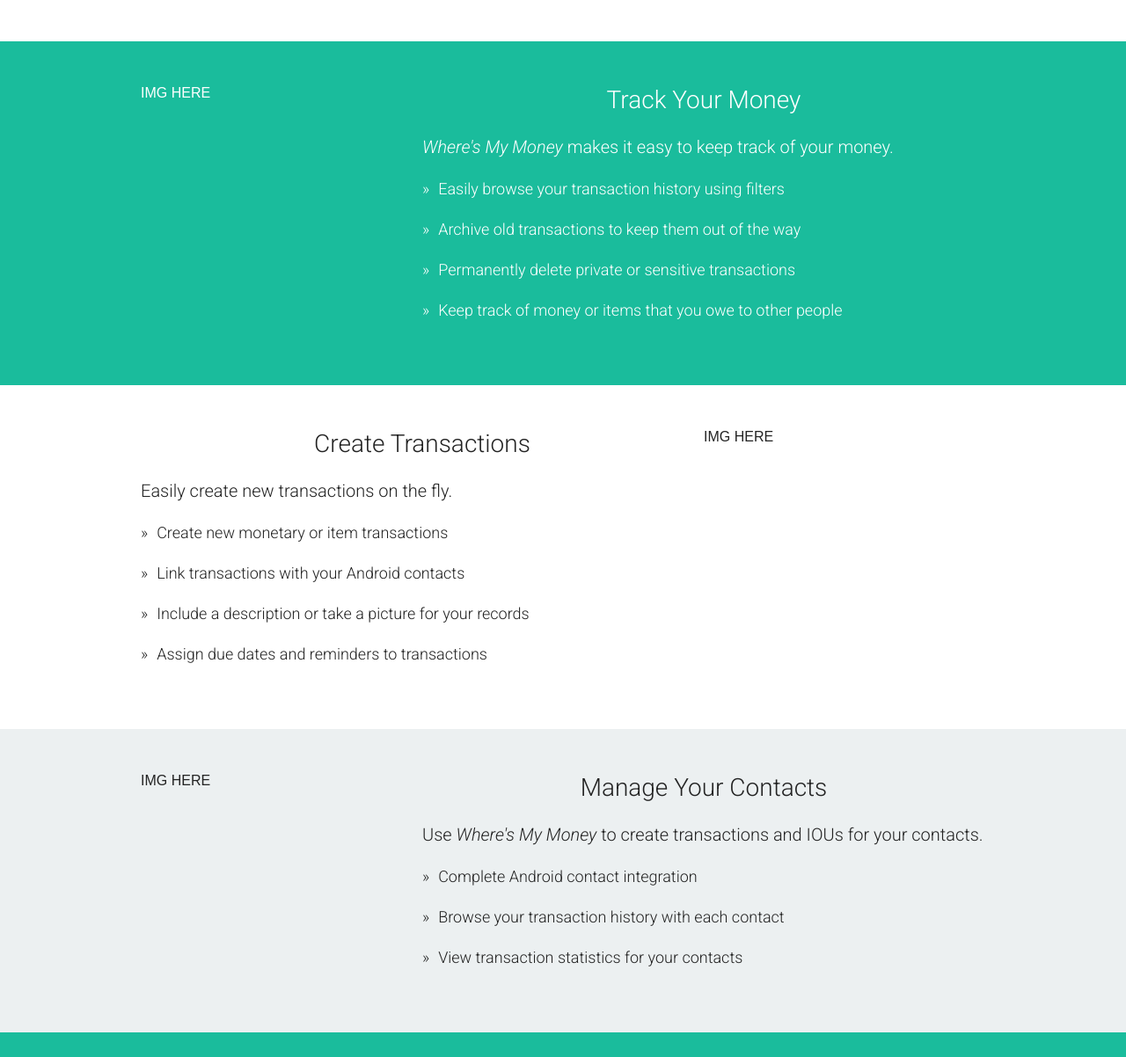
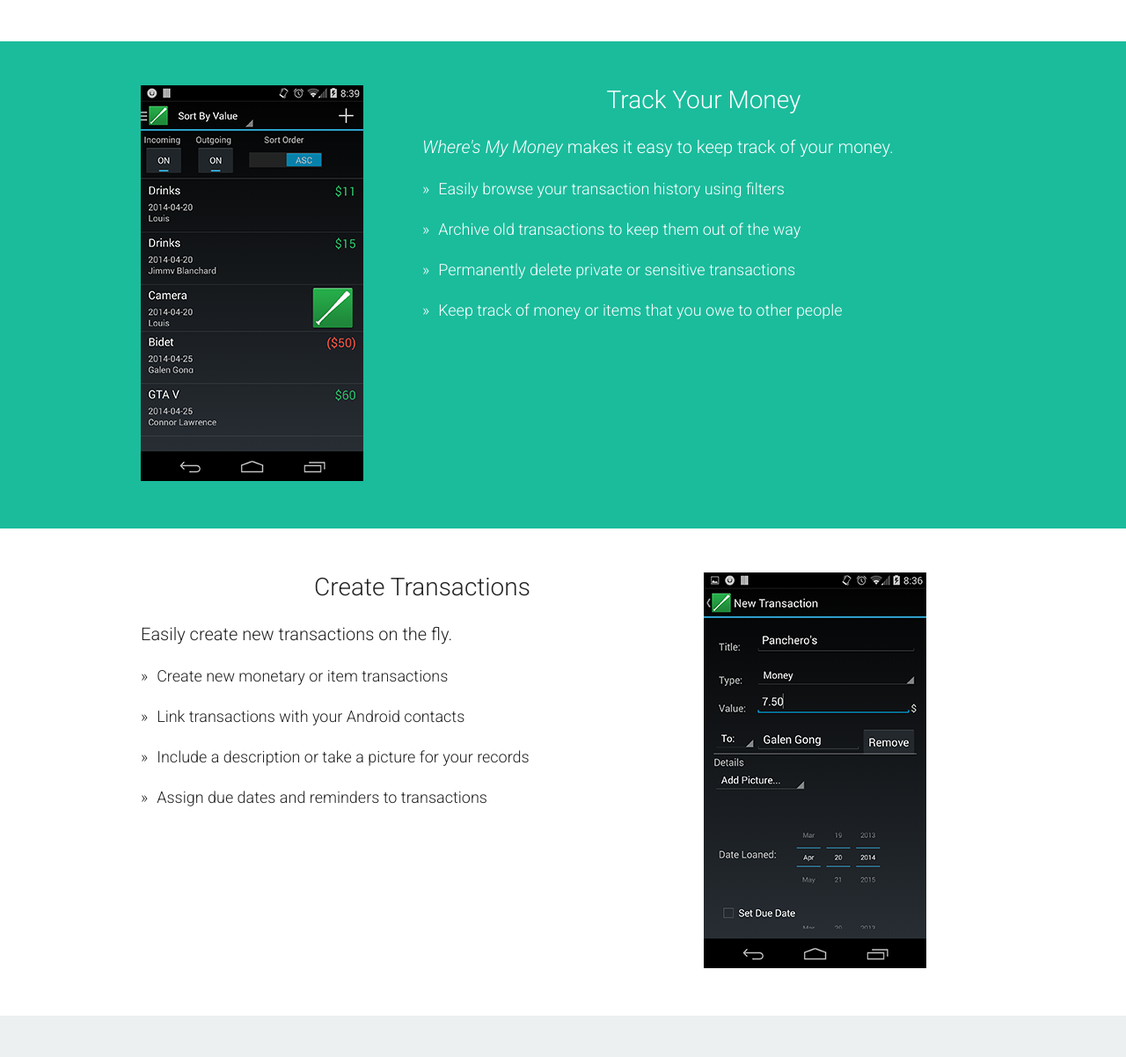
Before and after one commit to ranokmai/wmm, a plain HTML site: page index.html in a window 1280 px wide. Shown: the part 247-1449 px from the top of the page at 88% size. Drawn offline with Linux system fonts and the light colour scheme.

Commit message:
- Added images.

```diff
--- a/index.html
+++ b/index.html
@@ -30,7 +30,7 @@
     <div class="content_container">
       <div class="pure-g-r">
         <div class="pure-u-1-3">
-          IMG HERE
+          <img src="images/iou_list.png" />
         </div>
         <div class="pure-u-2-3">
           <header class="section_header">Track Your Money</header>
@@ -67,7 +67,7 @@
           </p>
         </div>
         <div class="pure-u-1-3">
-          IMG HERE
+          <img src="images/new_transaction.png" />
         </div>
       </div>
     </div>
@@ -76,7 +76,7 @@
     <div class="content_container">
       <div class="pure-g-r">
         <div class="pure-u-1-3">
-          IMG HERE
+          <img src="images/contact_view.png" />
         </div>
         <div class="pure-u-2-3">
           <header class="section_header">Manage Your Contacts</header>
@@ -111,7 +111,7 @@
           </p>
         </div>
         <div class="pure-u-1-3">
-          IMG HERE
+          <img src="images/stats_view.png" />
         </div>
       </div>
     </div>
```
Also changed, not shown: images/contact_view.png (added), images/iou_list.png (added), images/new_transaction.png (added), images/stats_view.png (added).
